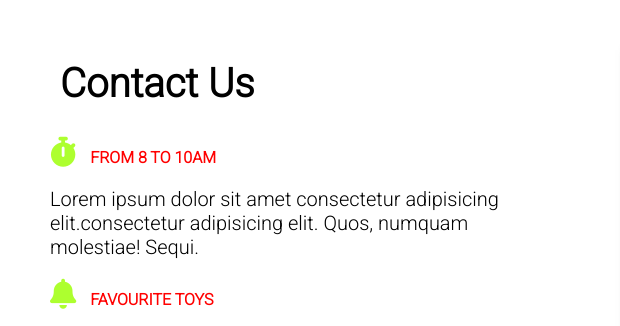
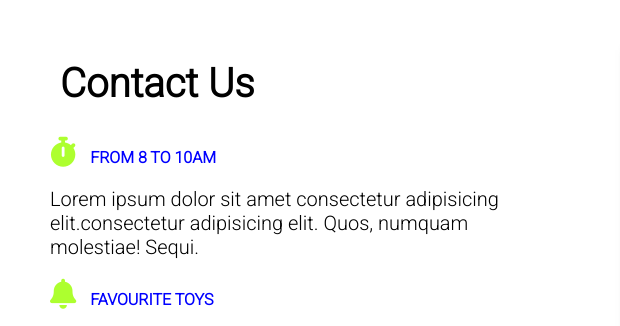
Before and after one commit to AJITHKANNAN03/cinematic-studio, a plain HTML site: page index.html in a window 1280 px wide. Shown: the top 326 px of the page, 0-620 px from the left. Drawn offline with Linux system fonts and the light colour scheme.

Commit message:
second commit

```diff
--- a/index.css
+++ b/index.css
@@ -3,7 +3,6 @@
     margin:0px;
     box-sizing:border-box;
     font-family: 'Roboto', sans-serif;
-
 }
 .content1{
     width:100%;
@@ -25,7 +24,7 @@
     padding:20px 0px 20px 0px;
 }
 .contact > b{
-    color:red;
+    color:blue;
     padding:10px;
 }
 .contact{
--- a/index.html
+++ b/index.html
@@ -4,7 +4,7 @@
     <meta charset="UTF-8">
     <meta name="viewport" content="width=device-width, initial-scale=1.0">
     <script src="https://kit.fontawesome.com/8d16597a14.js" crossorigin="anonymous"></script>
-    <title>Web page</title>
+    <title>contact page</title>
     <link rel="stylesheet" type="text/css" href="./index.css">
     <style>
         @import url('https://fonts.googleapis.com/css2?family=Roboto:wght@300&display=swap');
```
